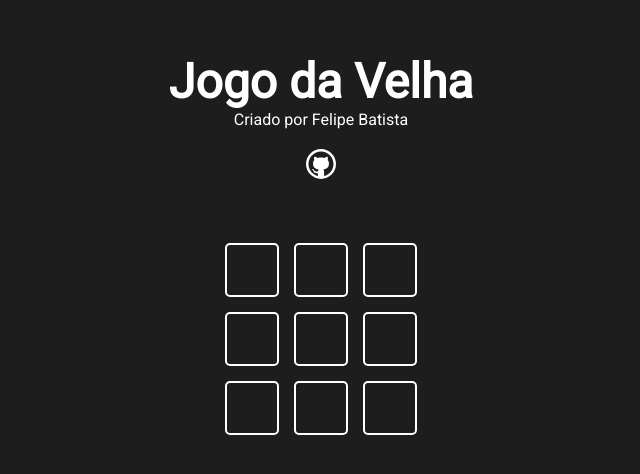
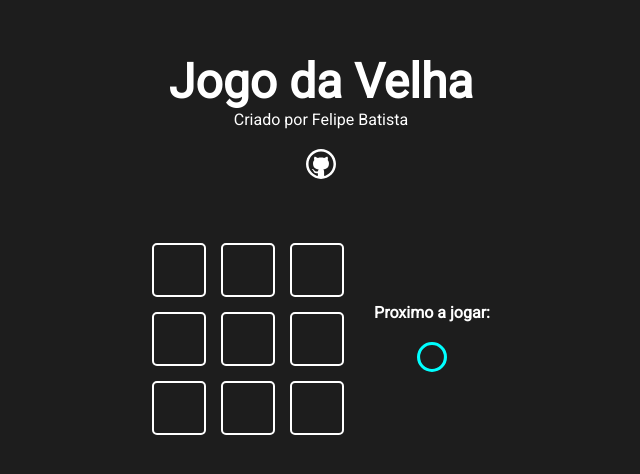
Before and after one commit to Felipe-devjs/react-jogo-da-velha, a Next.js app: page / in a window 1280 px wide. Shown: the part 176-650 px from the top of the page, without its empty margins (319-959 px from the left). Built offline with nearby package versions, Linux system fonts and the light colour scheme.

Commit message:
Criado logica do game

```diff
--- a/Src/components/game/Game.jsx
+++ b/Src/components/game/Game.jsx
@@ -2,20 +2,47 @@ import { useState } from "react"
 import GameOption from "../gameOption/GameOption"
 import styles from './Game.module.css'
 
-function Game () {
+import Icon from "../icon/Icon"
+
+function Game() {
     const [gameState, setGameState] = useState(Array(9).fill(0))
-    console.log(gameState)
+    const [currentPlayer, setCurrentPlayer] = useState(1)
+
+    const handleClick = (pos) => {
+        if (gameState[pos] === 0) {
+            let newGameState = [...gameState]
+            newGameState[pos] = currentPlayer
+            setCurrentPlayer(currentPlayer * -1)
+            setGameState(newGameState)
+        }
+
+    }
+
     return (
+
+        <div className= {styles.gameContent}>
             <div className={styles.game}>
                 {
                     gameState.map((value, pos) =>
                         <GameOption
                             key={`game-option-pos-${pos}`}
                             status={value}
+                            onClick={() => { handleClick(pos) }}
                         />
                     )
                 }
 
+            </div>
+
+            <div className= {styles.gameInfo}>
+                <h4>Proximo a jogar:</h4>
+                {
+                    currentPlayer === 1 && <Icon iconName="circle" />
+                }
+                {
+                    currentPlayer === -1 && <Icon iconName="x" />
+                }
+            </div>
         </div>
     )
 }
--- a/Src/components/game/Game.module.css
+++ b/Src/components/game/Game.module.css
@@ -4,3 +4,16 @@
     gap: 15px;
 
 }
+
+.gameContent {
+    display: flex;
+    gap:  30px;
+    align-items: center;
+}
+
+.gameInfo {
+    display: flex;
+    flex-direction: column;
+    align-items: center;
+    gap: 20px;
+}
--- a/Src/components/gameOption/GameOption.jsx
+++ b/Src/components/gameOption/GameOption.jsx
@@ -1,11 +1,11 @@
 import styles from './GameOption.module.css'
 import Icon from '../icon/Icon'
 
-const GameIcon = ({ IconName }) => <Icon iconName={iconName} size="25/px" />
+const GameIcon = ({ iconName }) => <Icon iconName = {iconName} size="25px" />
 
-function GameOption ({ status }){
+function GameOption ({ status, onClick }){
     return (
-        <div className={styles.gameOption}>
+        <div className={styles.gameOption} onClick={onClick}>
             {
                 status === 1 && < GameIcon iconName="circle"  />
             }
```
Lines whose indentation alone changed are shown as unchanged.
